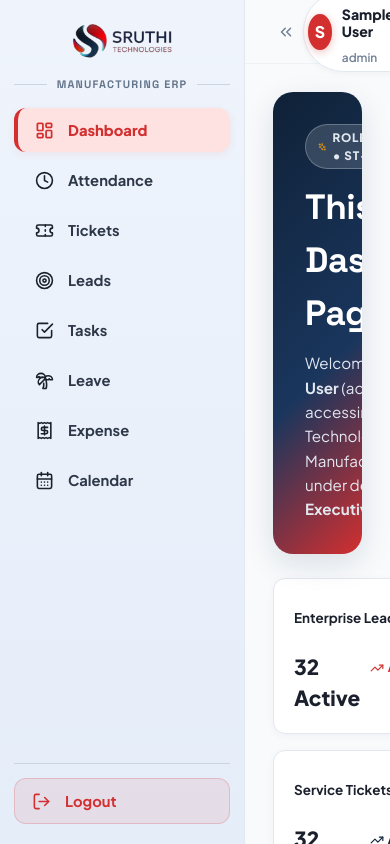
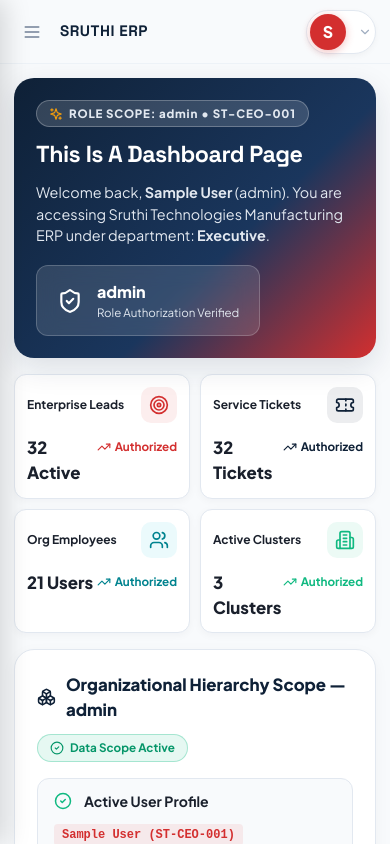
Before and after one commit to saikumar65797-droid/sruhti_erp, a React (Vite) app: page /dashboard in a window 390 px wide. Built offline with nearby package versions, Linux system fonts and the light colour scheme; sample sign-in values are in the browser's storage.

Commit message:
Implement 100% responsive design adapting to desktops, laptops, tablets, and mobile devices with off-canvas sidebar drawer

```diff
--- a/src/components/layout/ERPLayout.jsx
+++ b/src/components/layout/ERPLayout.jsx
@@ -1,27 +1,69 @@
-import React, { useState } from 'react';
+import React, { useState, useEffect } from 'react';
 import Navbar from '../navbar/navbar';
 import Sidebar from '../sidebar/sidebar';
 import { Outlet } from 'react-router-dom';
 
 const ERPLayout = () => {
   const [isCollapsed, setIsCollapsed] = useState(() => {
+    // If screen width is mobile/tablet, default to collapsed
+    if (typeof window !== 'undefined' && window.innerWidth < 992) {
+      return true;
+    }
     const saved = localStorage.getItem('sruthi_erp_sidebar_collapsed');
     return saved ? JSON.parse(saved) : false;
   });
 
+  const [isMobileOpen, setIsMobileOpen] = useState(false);
+
+  // Handle window resize auto-adjustment
+  useEffect(() => {
+    const handleResize = () => {
+      if (window.innerWidth < 992) {
+        setIsCollapsed(true);
+      }
+    };
+    window.addEventListener('resize', handleResize);
+    return () => window.removeEventListener('resize', handleResize);
+  }, []);
+
   const toggleSidebar = () => {
-    setIsCollapsed((prev) => {
-      const nextState = !prev;
-      localStorage.setItem('sruthi_erp_sidebar_collapsed', JSON.stringify(nextState));
-      return nextState;
-    });
+    if (window.innerWidth < 768) {
+      setIsMobileOpen((prev) => !prev);
+    } else {
+      setIsCollapsed((prev) => {
+        const nextState = !prev;
+        localStorage.setItem('sruthi_erp_sidebar_collapsed', JSON.stringify(nextState));
+        return nextState;
+      });
+    }
+  };
+
+  const closeMobileSidebar = () => {
+    setIsMobileOpen(false);
   };
 
   return (
     <div className="erp-app-shell">
-      <Sidebar isCollapsed={isCollapsed} />
+      {/* Mobile Backdrop Overlay */}
+      {isMobileOpen && (
+        <div
+          className="mobile-sidebar-backdrop"
+          onClick={closeMobileSidebar}
+        />
+      )}
+
+      <Sidebar
+        isCollapsed={isCollapsed}
+        isMobileOpen={isMobileOpen}
+        closeMobileSidebar={closeMobileSidebar}
+      />
+
       <div className="erp-body-layout">
-        <Navbar isCollapsed={isCollapsed} toggleSidebar={toggleSidebar} />
+        <Navbar
+          isCollapsed={isCollapsed}
+          isMobileOpen={isMobileOpen}
+          toggleSidebar={toggleSidebar}
+        />
         <div className="erp-main-scroll-view">
           <Outlet />
         </div>
--- a/src/components/navbar/navbar.css
+++ b/src/components/navbar/navbar.css
@@ -13,6 +13,24 @@
 .navbar-left {
   display: flex;
   align-items: center;
+  gap: 10px;
+}
+
+.mobile-toggle {
+  display: none;
+}
+
+.desktop-toggle {
+  display: flex;
+}
+
+.mobile-brand-title {
+  display: none;
+  font-family: var(--font-accent);
+  font-size: 0.95rem;
+  font-weight: 800;
+  color: var(--logo-navy);
+  letter-spacing: 0.5px;
 }
 
 .collapse-toggle-btn {
@@ -39,7 +57,7 @@
   align-items: center;
 }
 
-/* User Profile Badge matching Screenshots */
+/* User Profile Badge */
 .user-profile-badge {
   display: flex;
   align-items: center;
@@ -70,6 +88,7 @@
   font-weight: 800;
   font-size: 1rem;
   box-shadow: 0 2px 8px rgba(211, 47, 47, 0.3);
+  flex-shrink: 0;
 }
 
 .user-text-meta {
@@ -88,6 +107,7 @@
   font-weight: 800;
   color: #1A202C;
   line-height: 1.2;
+  white-space: nowrap;
 }
 
 .user-emp-id {
@@ -201,3 +221,25 @@
   background: #F7FAFC;
   color: #1A202C;
 }
+
+/* Responsive Media Queries for Navbar */
+@media (max-width: 767px) {
+  .screenshot-navbar {
+    padding: 0 14px;
+  }
+  .desktop-toggle {
+    display: none;
+  }
+  .mobile-toggle {
+    display: flex;
+  }
+  .mobile-brand-title {
+    display: inline-block;
+  }
+  .desktop-user-meta {
+    display: none;
+  }
+  .user-profile-badge {
+    padding: 3px;
+  }
+}
--- a/src/components/navbar/navbar.jsx
+++ b/src/components/navbar/navbar.jsx
@@ -7,11 +7,11 @@
   ChevronUp,
   Bell,
   Building,
-  ShieldCheck
+  Menu
 } from 'lucide-react';
 import './navbar.css';
 
-const Navbar = ({ isCollapsed, toggleSidebar }) => {
+const Navbar = ({ isCollapsed, isMobileOpen, toggleSidebar }) => {
   const { user } = useAuth();
   const [showDropdown, setShowDropdown] = useState(false);
   const dropdownRef = useRef(null);
@@ -41,15 +41,25 @@
 
   return (
     <header className="screenshot-navbar">
-      {/* Left side: Sidebar collapse toggle icon « */}
+      {/* Left side: Sidebar collapse / Mobile toggle button */}
       <div className="navbar-left">
         <button
-          className="collapse-toggle-btn"
+          className="collapse-toggle-btn desktop-toggle"
           onClick={toggleSidebar}
           title={isCollapsed ? "Expand Sidebar" : "Collapse Sidebar"}
         >
           {isCollapsed ? <ChevronsRight size={18} /> : <ChevronsLeft size={18} />}
         </button>
+
+        <button
+          className="collapse-toggle-btn mobile-toggle"
+          onClick={toggleSidebar}
+          title="Open Navigation Menu"
+        >
+          <Menu size={20} />
+        </button>
+
+        <span className="mobile-brand-title">SRUTHI ERP</span>
       </div>
 
       {/* Right side: User Profile Badge & Dropdown */}
@@ -61,7 +71,7 @@
           <div className="avatar-circle">
             <span>{initial}</span>
           </div>
-          <div className="user-text-meta">
+          <div className="user-text-meta desktop-user-meta">
             <div className="name-with-id">
               <span className="user-fullname">{userName}</span>
               <span className="user-emp-id">{empId}</span>
--- a/src/components/sidebar/sidebar.css
+++ b/src/components/sidebar/sidebar.css
@@ -9,7 +9,7 @@
   top: 0;
   padding: 20px 14px;
   z-index: 90;
-  transition: width 0.25s cubic-bezier(0.4, 0, 0.2, 1), padding 0.25s cubic-bezier(0.4, 0, 0.2, 1);
+  transition: width 0.25s cubic-bezier(0.4, 0, 0.2, 1), padding 0.25s cubic-bezier(0.4, 0, 0.2, 1), transform 0.3s ease;
   overflow-y: auto;
   flex-shrink: 0;
 }
@@ -19,6 +19,10 @@
   width: 70px;
   padding: 16px 8px;
   align-items: center;
+}
+
+.mobile-sidebar-header {
+  display: none;
 }
 
 /* Top Logo Area */
@@ -207,3 +211,71 @@
 .sidebar-logout-btn:hover .logout-icon {
   color: #FFFFFF;
 }
+
+/* Responsive Mobile Drawer Styles (< 768px) */
+.mobile-sidebar-backdrop {
+  position: fixed;
+  inset: 0;
+  background: rgba(15, 23, 42, 0.6);
+  backdrop-filter: blur(4px);
+  z-index: 990;
+  animation: fadeIn 0.2s ease-out;
+}
+
+@keyframes fadeIn {
+  from { opacity: 0; }
+  to { opacity: 1; }
+}
+
+@media (max-width: 767px) {
+  .screenshot-sidebar {
+    position: fixed;
+    top: 0;
+    left: 0;
+    height: 100vh;
+    width: 260px !important;
+    z-index: 1000;
+    transform: translateX(-100%);
+    box-shadow: 5px 0 25px rgba(0, 0, 0, 0.15);
+    padding: 16px 14px;
+    align-items: stretch !important;
+  }
+
+  .screenshot-sidebar.mobile-open {
+    transform: translateX(0);
+  }
+
+  .mobile-sidebar-header {
+    display: flex;
+    align-items: center;
+    justify-content: space-between;
+    padding-bottom: 12px;
+    margin-bottom: 12px;
+    border-bottom: 1px solid #CBD5E1;
+  }
+
+  .mobile-header-title {
+    font-size: 0.8rem;
+    font-weight: 800;
+    color: #0F2137;
+    letter-spacing: 0.5px;
+  }
+
+  .mobile-close-btn {
+    background: rgba(15, 23, 42, 0.06);
+    border: none;
+    padding: 6px;
+    border-radius: 8px;
+    color: #475569;
+    display: flex;
+    align-items: center;
+    justify-content: center;
+  }
+
+  .screenshot-sidebar.collapsed .screenshot-nav-item {
+    justify-content: flex-start;
+    width: 100%;
+    height: auto;
+    padding: 10px 14px;
+  }
+}
--- a/src/components/sidebar/sidebar.jsx
+++ b/src/components/sidebar/sidebar.jsx
@@ -10,36 +10,44 @@
   Palmtree,
   Receipt,
   CalendarDays,
-  LogOut
+  LogOut,
+  X
 } from 'lucide-react';
 import logo from '../../assets/logo.png';
 import './sidebar.css';
 
-const Sidebar = ({ isCollapsed }) => {
-  const { user, logout } = useAuth();
-  const role = user?.role || 'CEO';
+const Sidebar = ({ isCollapsed, isMobileOpen, closeMobileSidebar }) => {
+  const { logout } = useAuth();
 
-  // Base list of all items in requested order:
-  // dashboard, attendance, tickets, leads, tasks, leave, expense, calendar
-  const allNavItems = [
-    { name: 'Dashboard', path: '/dashboard', icon: LayoutDashboard, roles: ['ALL'] },
-    { name: 'Attendance', path: '/attendance', icon: Clock, roles: ['ALL'] },
-    { name: 'Tickets', path: '/tickets', icon: Ticket, roles: ['ALL'] },
-    { name: 'Leads', path: '/leads', icon: Target, roles: ['ALL'] },
-    { name: 'Tasks', path: '/tasks', icon: CheckSquare, roles: ['ALL'] },
-    { name: 'Leave', path: '/leave', icon: Palmtree, roles: ['ALL'] },
-    { name: 'Expense', path: '/expense', icon: Receipt, roles: ['ALL'] },
-    { name: 'Calendar', path: '/calendar', icon: CalendarDays, roles: ['ALL'] },
+  const navItems = [
+    { name: 'Dashboard', path: '/dashboard', icon: LayoutDashboard },
+    { name: 'Attendance', path: '/attendance', icon: Clock },
+    { name: 'Tickets', path: '/tickets', icon: Ticket },
+    { name: 'Leads', path: '/leads', icon: Target },
+    { name: 'Tasks', path: '/tasks', icon: CheckSquare },
+    { name: 'Leave', path: '/leave', icon: Palmtree },
+    { name: 'Expense', path: '/expense', icon: Receipt },
+    { name: 'Calendar', path: '/calendar', icon: CalendarDays },
   ];
 
-  const navItems = allNavItems.filter(
-    (item) => item.roles.includes('ALL') || item.roles.includes(role)
-  );
+  const handleNavClick = () => {
+    if (closeMobileSidebar) {
+      closeMobileSidebar();
+    }
+  };
 
   return (
-    <aside className={`screenshot-sidebar ${isCollapsed ? 'collapsed' : ''}`}>
+    <aside className={`screenshot-sidebar ${isCollapsed ? 'collapsed' : ''} ${isMobileOpen ? 'mobile-open' : ''}`}>
+      {/* Mobile Close Button Header */}
+      <div className="mobile-sidebar-header">
+        <span className="mobile-header-title">SRUTHI ERP MENU</span>
+        <button className="mobile-close-btn" onClick={closeMobileSidebar}>
+          <X size={20} />
+        </button>
+      </div>
+
       {/* Top Logo Area */}
-      {!isCollapsed ? (
+      {(!isCollapsed || isMobileOpen) ? (
         <div className="sidebar-logo-container">
           <img src={logo} alt="Sruthi Technologies" className="sidebar-brand-logo" />
           <div className="sidebar-divider">
@@ -65,6 +73,7 @@
               key={item.path}
               to={item.path}
               title={item.name}
+              onClick={handleNavClick}
               className={({ isActive }) =>
                 `screenshot-nav-item ${isActive ? 'active' : ''}`
               }
@@ -72,7 +81,7 @@
               <div className="nav-item-icon-wrapper">
                 <Icon size={19} className="screenshot-nav-icon" />
               </div>
-              {!isCollapsed && <span className="screenshot-nav-label">{item.name}</span>}
+              {(!isCollapsed || isMobileOpen) && <span className="screenshot-nav-label">{item.name}</span>}
             </NavLink>
           );
         })}
@@ -82,13 +91,16 @@
       <div className="sidebar-bottom-action">
         <button
           className="sidebar-logout-btn"
-          onClick={logout}
+          onClick={() => {
+            handleNavClick();
+            logout();
+          }}
           title="Logout"
         >
           <div className="nav-item-icon-wrapper">
             <LogOut size={19} className="logout-icon" />
           </div>
-          {!isCollapsed && <span>Logout</span>}
+          {(!isCollapsed || isMobileOpen) && <span>Logout</span>}
         </button>
       </div>
     </aside>
--- a/src/pages/dashboard/dashboard.css
+++ b/src/pages/dashboard/dashboard.css
@@ -6,6 +6,7 @@
   display: flex;
   flex-direction: row;
   overflow: hidden;
+  position: relative;
 }
 
 .erp-body-layout {
@@ -25,18 +26,19 @@
 }
 
 .dashboard-main-content {
-  padding: 28px;
+  padding: 24px;
   display: flex;
   flex-direction: column;
-  gap: 24px;
+  gap: 20px;
   max-width: 1400px;
+  margin: 0 auto;
 }
 
 /* Hero Banner matching logo combination gradient */
 .dashboard-hero-banner {
   background: linear-gradient(135deg, #0F2137 0%, #1A365D 60%, #D32F2F 100%);
   border-radius: 20px;
-  padding: 32px;
+  padding: 28px;
   display: flex;
   align-items: center;
   justify-content: space-between;
@@ -49,7 +51,7 @@
 .banner-left {
   display: flex;
   flex-direction: column;
-  gap: 12px;
+  gap: 10px;
   z-index: 2;
 }
 
@@ -61,7 +63,7 @@
   border: 1px solid rgba(255, 255, 255, 0.25);
   padding: 4px 12px;
   border-radius: var(--radius-full);
-  font-size: 0.73rem;
+  font-size: 0.72rem;
   font-weight: 800;
   letter-spacing: 0.8px;
   color: #E2E8F0;
@@ -74,7 +76,7 @@
 
 .requested-dashboard-text {
   font-family: var(--font-accent);
-  font-size: 2.2rem;
+  font-size: 2rem;
   font-weight: 800;
   color: #FFFFFF;
   letter-spacing: -0.5px;
@@ -83,9 +85,9 @@
 
 .banner-subtitle {
   color: #E2E8F0;
-  font-size: 0.95rem;
+  font-size: 0.9rem;
   max-width: 650px;
-  line-height: 1.6;
+  line-height: 1.5;
 }
 
 .banner-right {
@@ -97,11 +99,11 @@
 .banner-stat-box {
   display: flex;
   align-items: center;
-  gap: 16px;
+  gap: 14px;
   background: rgba(255, 255, 255, 0.12);
   backdrop-filter: blur(10px);
   border: 1px solid rgba(255, 255, 255, 0.2);
-  padding: 16px 24px;
+  padding: 14px 20px;
   border-radius: var(--radius-md);
 }
 
@@ -115,20 +117,20 @@
 }
 
 .stat-val {
-  font-size: 1.1rem;
+  font-size: 1rem;
   font-weight: 800;
   color: #FFFFFF;
 }
 
 .stat-lbl {
-  font-size: 0.75rem;
+  font-size: 0.72rem;
   color: #E2E8F0;
 }
 
-/* KPI Grid */
+/* Responsive KPI Grid */
 .kpi-grid {
   display: grid;
-  grid-template-columns: repeat(auto-fit, minmax(200px, 1fr));
+  grid-template-columns: repeat(auto-fit, minmax(220px, 1fr));
   gap: 16px;
 }
 
@@ -136,10 +138,10 @@
   background: #FFFFFF;
   border: 1px solid #E2E8F0;
   border-radius: var(--radius-md);
-  padding: 20px;
+  padding: 18px;
   display: flex;
   flex-direction: column;
-  gap: 14px;
+  gap: 12px;
   box-shadow: 0 2px 8px rgba(15, 23, 42, 0.04);
   transition: var(--transition);
 }
@@ -157,14 +159,14 @@
 }
 
 .kpi-title {
-  font-size: 0.84rem;
+  font-size: 0.82rem;
   font-weight: 700;
   color: #1A202C;
 }
 
 .kpi-icon-wrapper {
-  width: 38px;
-  height: 38px;
+  width: 36px;
+  height: 36px;
   border-radius: 10px;
   display: flex;
   align-items: center;
@@ -178,7 +180,7 @@
 }
 
 .kpi-value {
-  font-size: 1.3rem;
+  font-size: 1.25rem;
   font-weight: 800;
   color: #1A202C;
 }
@@ -187,7 +189,7 @@
   display: flex;
   align-items: center;
   gap: 4px;
-  font-size: 0.75rem;
+  font-size: 0.73rem;
   font-weight: 700;
 }
 
@@ -196,10 +198,10 @@
   background: #FFFFFF;
   border: 1px solid #E2E8F0;
   border-radius: var(--radius-lg);
-  padding: 24px;
+  padding: 22px;
   display: flex;
   flex-direction: column;
-  gap: 18px;
+  gap: 16px;
   box-shadow: 0 4px 15px rgba(15, 23, 42, 0.04);
 }
 
@@ -207,6 +209,8 @@
   display: flex;
   align-items: center;
   justify-content: space-between;
+  gap: 12px;
+  flex-wrap: wrap;
 }
 
 .title-with-icon {
@@ -220,7 +224,7 @@
 }
 
 .card-header-flex h3 {
-  font-size: 1.1rem;
+  font-size: 1.05rem;
   font-weight: 800;
   color: #0F2137;
 }
@@ -234,7 +238,7 @@
   border: 1px solid rgba(16, 185, 129, 0.3);
   padding: 4px 12px;
   border-radius: var(--radius-full);
-  font-size: 0.75rem;
+  font-size: 0.73rem;
   font-weight: 700;
 }
 
@@ -250,9 +254,10 @@
   justify-content: space-between;
   background: #F8FAFC;
   border: 1px solid #E2E8F0;
-  padding: 14px 18px;
+  padding: 12px 16px;
   border-radius: var(--radius-md);
   transition: var(--transition);
+  gap: 10px;
 }
 
 .module-status-row:hover {
@@ -264,7 +269,8 @@
 .row-left {
   display: flex;
   align-items: center;
-  gap: 14px;
+  gap: 12px;
+  flex-wrap: wrap;
 }
 
 .mod-item-icon {
@@ -272,13 +278,13 @@
 }
 
 .mod-name {
-  font-size: 0.9rem;
+  font-size: 0.88rem;
   font-weight: 700;
   color: #1A202C;
 }
 
 .mod-path {
-  font-size: 0.78rem;
+  font-size: 0.75rem;
   font-family: monospace;
   color: #D32F2F;
   background: rgba(211, 47, 47, 0.08);
@@ -291,6 +297,7 @@
   display: flex;
   align-items: center;
   gap: 6px;
+  white-space: nowrap;
 }
 
 .check-green {
@@ -298,7 +305,56 @@
 }
 
 .mod-status {
-  font-size: 0.8rem;
+  font-size: 0.78rem;
   font-weight: 600;
   color: #64748B;
 }
+
+/* Responsive Breakpoints */
+@media (max-width: 991px) {
+  .dashboard-main-content {
+    padding: 18px;
+    gap: 16px;
+  }
+  .dashboard-hero-banner {
+    flex-direction: column;
+    align-items: flex-start;
+    gap: 18px;
+    padding: 22px;
+  }
+  .requested-dashboard-text {
+    font-size: 1.7rem;
+  }
+  .kpi-grid {
+    grid-template-columns: repeat(2, 1fr);
+  }
+}
+
+@media (max-width: 575px) {
+  .dashboard-main-content {
+    padding: 14px;
+  }
+  .requested-dashboard-text {
+    font-size: 1.45rem;
+  }
+  .kpi-grid {
+    grid-template-columns: repeat(2, 1fr);
+    gap: 10px;
+  }
+  .kpi-card {
+    padding: 12px;
+  }
+  .kpi-value {
+    font-size: 1.05rem;
+  }
+  .kpi-title {
+    font-size: 0.75rem;
+  }
+  .module-status-row {
+    flex-direction: column;
+    align-items: flex-start;
+  }
+  .row-right {
+    align-self: flex-end;
+  }
+}
```
